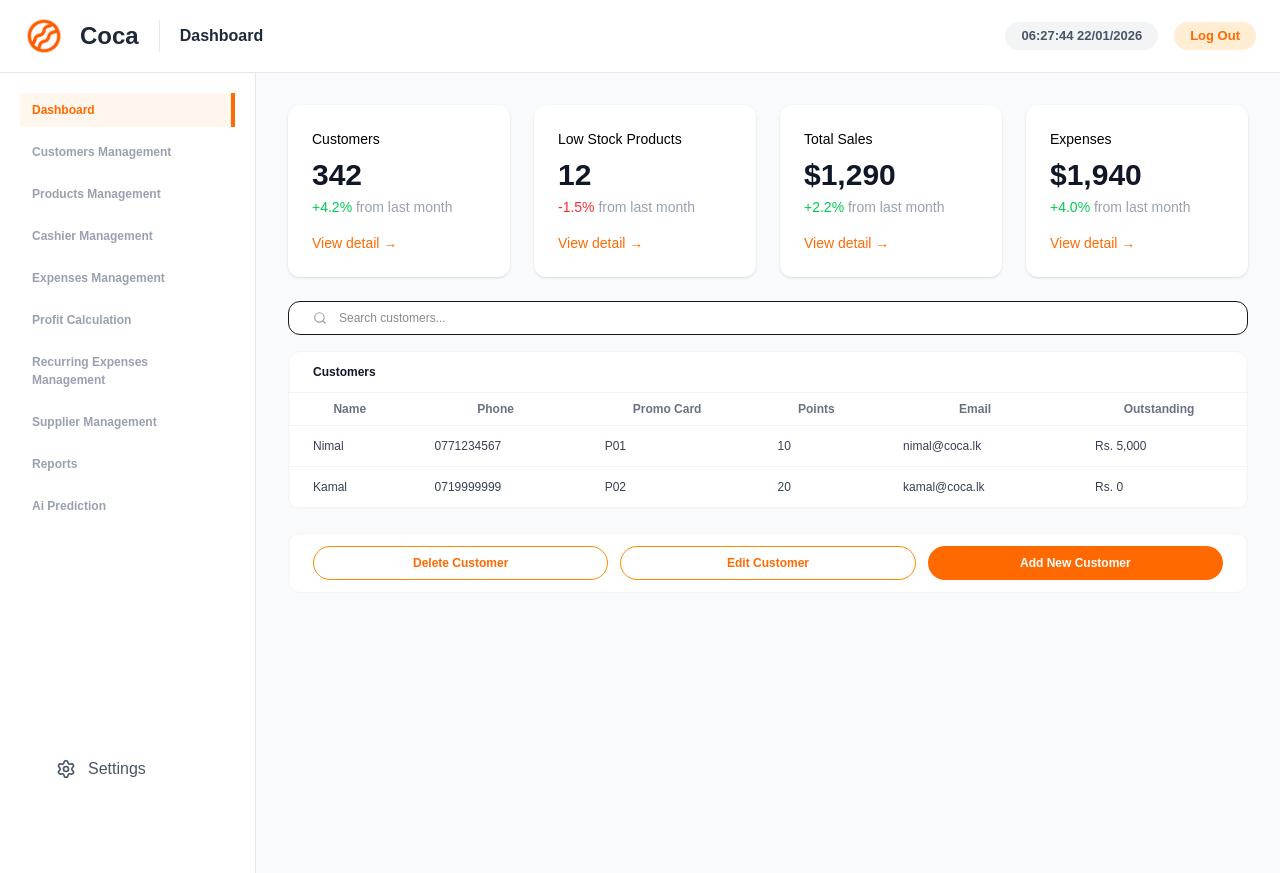
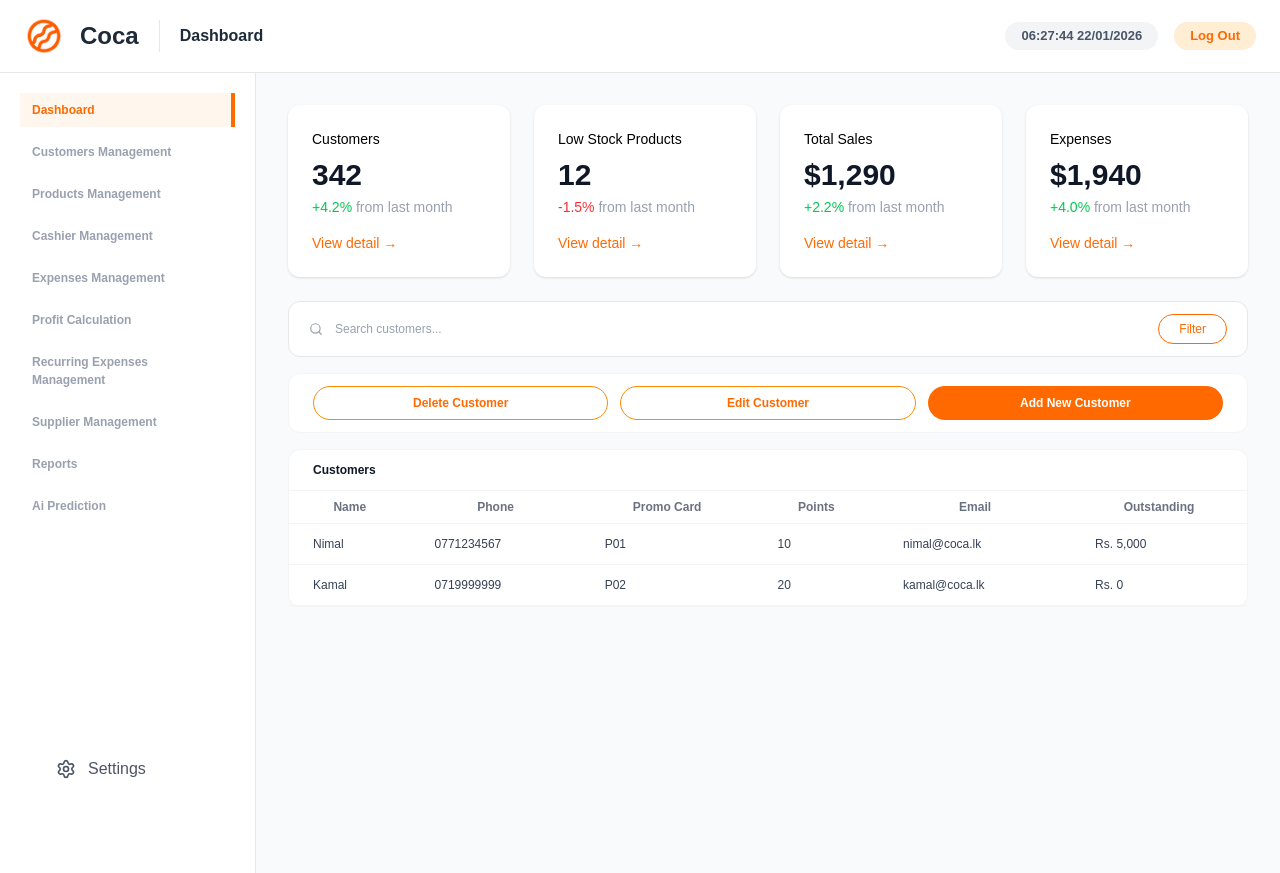
Before and after one commit to LTI-INTERNS/pos-micro-sass, a Next.js app: page /Customermanagement in a window 1280 px wide. Built offline with nearby package versions, Linux system fonts and the light colour scheme.

Commit message:
fix: (common components) fix search bar and actions buttons

```diff
--- a/app/Customermanagement/page.tsx
+++ b/app/Customermanagement/page.tsx
@@ -34,12 +34,11 @@ export default function CustomersPage() {
             onChange={setQuery}
             placeholder="Search customers..."
           />
-
+          <CustomerActionsBar />
           <CustomersTable customers={filteredCustomers} />
         </div>
 
-        {/* Actions */}
-        <CustomerActionsBar />
+
       </div>
     </DashboardLayout>
   );
--- /dev/null
+++ b/app/components/common/ActionButton.tsx
@@ -0,0 +1,33 @@
+"use client";
+
+import React from "react";
+
+type Variant = "primary" | "outline";
+
+type Props = {
+  label: string;
+  onClick?: () => void;
+  variant?: Variant;
+};
+
+export default function ActionButton({
+  label,
+  onClick,
+  variant = "outline",
+}: Props) {
+  const base =
+    "flex-1 rounded-full py-2 text-xs font-semibold transition";
+
+  const styles = {
+    outline:
+      "border border-orange-400 bg-white text-orange-500 hover:bg-orange-50",
+    primary:
+      "bg-orange-500 text-white hover:bg-orange-600",
+  };
+
+  return (
+    <button onClick={onClick} className={`${base} ${styles[variant]}`}>
+      {label}
+    </button>
+  );
+}
--- a/app/components/common/Search-bar.tsx
+++ b/app/components/common/Search-bar.tsx
@@ -6,35 +6,34 @@ type Props = {
   value: string;
   onChange: (value: string) => void;
   placeholder?: string;
-  showFilter?: boolean;
   onFilter?: () => void;
 };
 
 export default function SearchBar({
   value,
   onChange,
-  placeholder = "Search...",
-  showFilter = false,
+  placeholder = "Search customers...",
   onFilter,
 }: Props) {
   return (
-    <div className="bg-white border rounded-xl px-6 py-2 flex items-center gap-3">
+    <div className="flex items-center gap-3 bg-white border border-gray-200 rounded-xl px-5 py-3">
       <Search size={14} className="text-gray-400" />
+
       <input
         value={value}
         onChange={(e) => onChange(e.target.value)}
         placeholder={placeholder}
-        className="flex-1 text-xs outline-none"
+        className="flex-1 text-xs outline-none placeholder-gray-400"
       />
 
-      {showFilter && (
-        <button
-          onClick={onFilter}
-          className="border border-orange-400 text-orange-500 text-xs px-4 py-1 rounded-full"
-        >
-          Filter
-        </button>
-      )}
+      <button
+        onClick={onFilter}
+        className="border border-orange-500 text-orange-500
+                   text-xs px-5 py-1.5 rounded-full
+                   hover:bg-orange-50 transition"
+      >
+        Filter
+      </button>
     </div>
   );
 }
```
